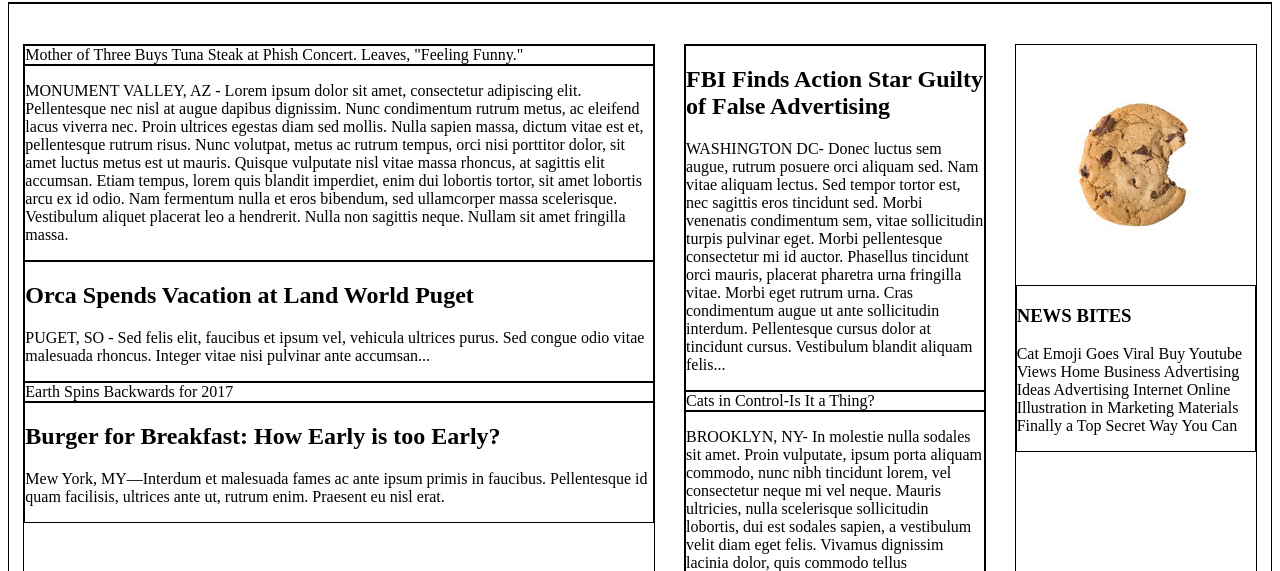
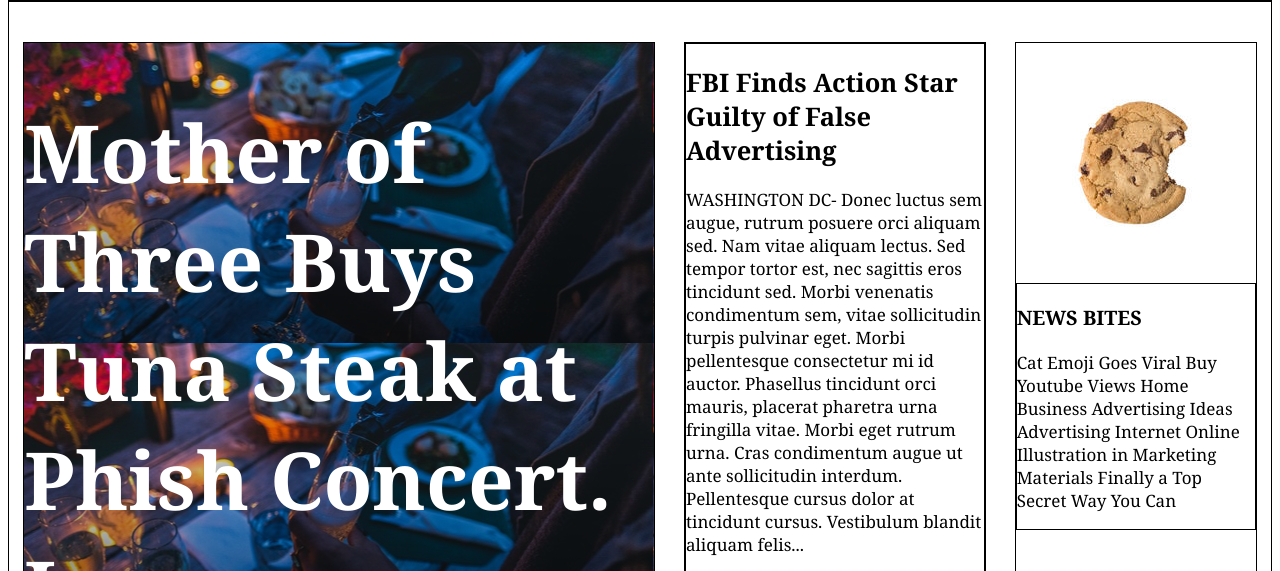
Before and after one commit to rwmarcoux/MyTimes, a plain HTML site: page index.html in a window 1280 px wide. Shown: the part 78-649 px from the top of the page. Drawn offline with Linux system fonts and the light colour scheme.

Commit message:
Images Added

```diff
--- a/index.html
+++ b/index.html
@@ -26,8 +26,8 @@
         <div class="main-content">
 
             <div class="column-lg">
-                <div class="image">
-                    Mother of Three Buys Tuna Steak at Phish Concert. Leaves, "Feeling Funny."
+                <div class="main-story white ">
+                    <h1>Mother of Three Buys Tuna Steak at Phish Concert. Leaves, "Feeling Funny."</h1>
                 </div>
                 <div class="article">
                     <p>MONUMENT VALLEY, AZ - Lorem ipsum dolor sit amet, consectetur adipiscing elit. Pellentesque nec nisl at augue dapibus dignissim. Nunc condimentum rutrum metus, ac eleifend lacus viverra nec. Proin ultrices egestas diam sed mollis. Nulla sapien massa, dictum vitae est et, pellentesque rutrum risus. Nunc volutpat, metus ac rutrum tempus, orci nisi porttitor dolor, sit amet luctus metus est ut mauris. Quisque vulputate nisl vitae massa rhoncus, at sagittis elit accumsan. Etiam tempus, lorem quis blandit imperdiet, enim dui lobortis tortor, sit amet lobortis arcu ex id odio. Nam fermentum nulla et eros bibendum, sed ullamcorper massa scelerisque. Vestibulum aliquet placerat leo a hendrerit. Nulla non sagittis neque. Nullam sit amet fringilla massa.</p>
@@ -39,14 +39,18 @@
                     <p>PUGET, SO - Sed felis elit, faucibus et ipsum vel, vehicula ultrices purus. Sed congue odio vitae malesuada rhoncus. Integer vitae nisi pulvinar ante accumsan...</p>
                 </div>
 
-                <div class="image">
-                    Earth Spins Backwards for 2017
+                <div class="story-2 white">
+                    <h2>Earth Spins Backwards for 2017</h2>
                 </div>
 
                 <div class="article">
                     <h2>Burger for Breakfast: How Early is too Early?</h2>
 
                     <p>Mew York, MY—Interdum et malesuada fames ac ante ipsum primis in faucibus. Pellentesque id quam facilisis, ultrices ante ut, rutrum enim. Praesent eu nisl erat.</p>
+                </div>
+
+                <div class="story-3 white">
+                    <h2>Research Shows Cameras Erase Memory</h2>
                 </div>
             </div>
 
@@ -57,8 +61,8 @@
                     <p>WASHINGTON DC- Donec luctus sem augue, rutrum posuere orci aliquam sed. Nam vitae aliquam lectus. Sed tempor tortor est, nec sagittis eros tincidunt sed. Morbi venenatis condimentum sem, vitae sollicitudin turpis pulvinar eget. Morbi pellentesque consectetur mi id auctor. Phasellus tincidunt orci mauris, placerat pharetra urna fringilla vitae. Morbi eget rutrum urna. Cras condimentum augue ut ante sollicitudin interdum. Pellentesque cursus dolor at tincidunt cursus. Vestibulum blandit aliquam felis...</p>
                 </div>
 
-                <div class="image">
-                    Cats in Control-Is It a Thing?
+                <div class="story-1 white">
+                    <h2>Cats in Control-Is It a Thing?</h2>
                 </div>
 
                 <div class="article">
--- a/resources/css/styles.css
+++ b/resources/css/styles.css
@@ -61,5 +61,39 @@ span {display: inline-block}
 
 .column-sm {width: 240px;}
 
-.article,
-.image {border: 1px solid #000;}
+.article {
+    font-family: Georgia;
+    font-size: 17px;
+    color: #000;
+
+    border: 1px solid #000;
+}
+
+.white {
+    font-family: Georgia;
+    font-weight: bold;
+    font-size: 30px;
+    color: #fff;
+}
+
+.main-story {
+    background: url('/resources/img/img-story-main.png');
+    display: flex;
+    font-size: 40px;
+    align-items: flex-start;
+}
+
+.story-1 {
+    background: url('/resources/img/img-story-1.png');
+    display: flex;
+}
+
+.story-2 {
+    background: url('/resources/img/img-story-2.png');
+    display: flex;
+}
+
+.story-3 {
+    background: url('/resources/img/img-story-3.png');
+    display: flex;
+}
```
